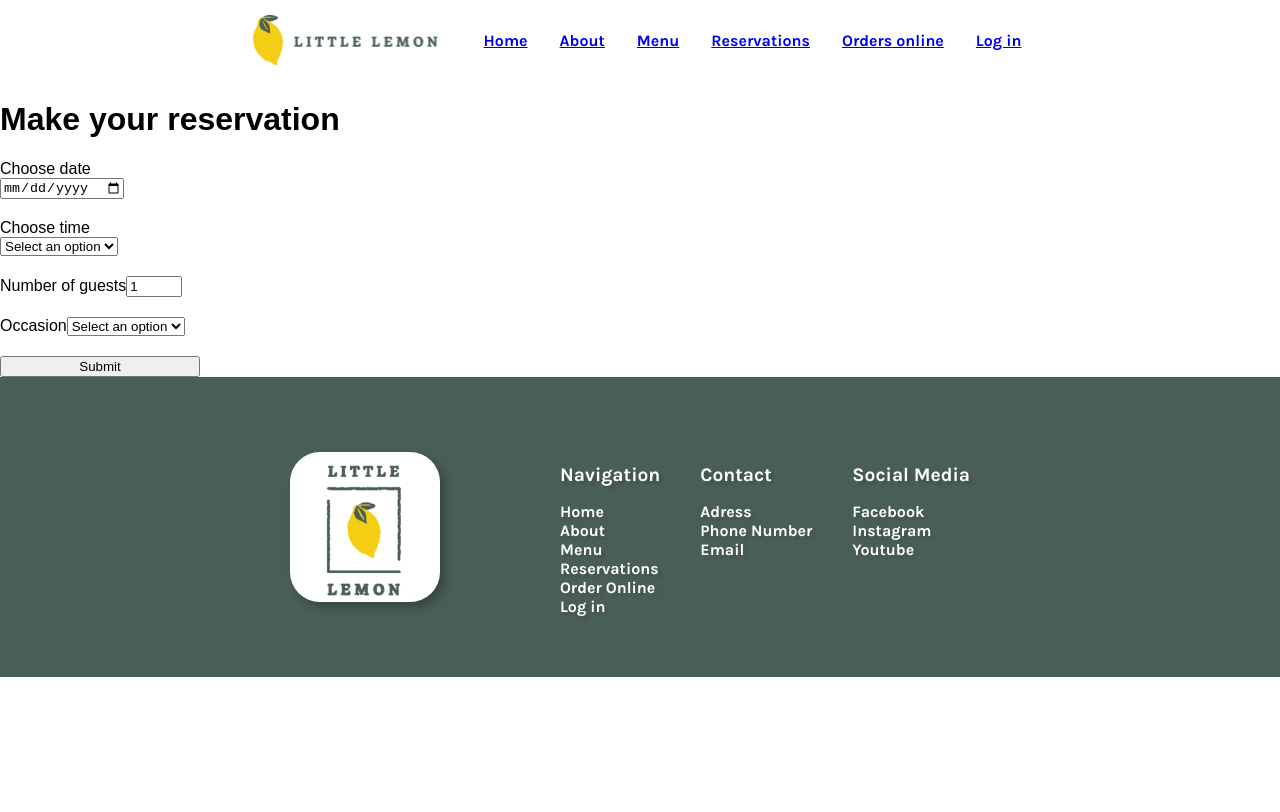
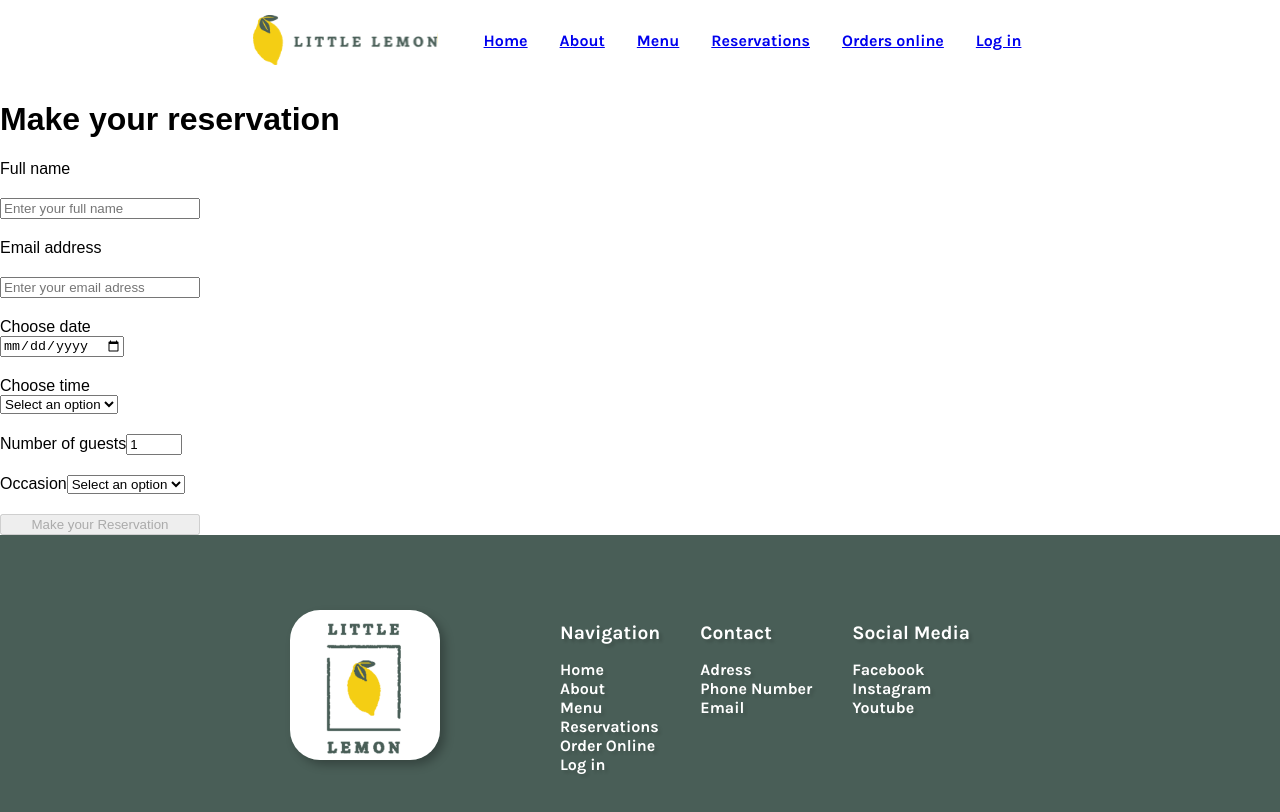
Before and after one commit to Alfonso-Gonzalez-Martinez/coursera-final-project, a React (Create React App) app in the folder capstone-project/: page /Reservations in a window 1280 px wide. Shown: the top 812 px of the page. Built offline with nearby package versions, Linux system fonts and the light colour scheme; a web font is replaced by a local one.

Commit message:
New approach, no context

```diff
--- a/capstone-project/src/App.js
+++ b/capstone-project/src/App.js
@@ -4,27 +4,69 @@ import Nav from './components/Nav.js';
 import About from './pages/About.js'
 import Home from './pages/Home.js'
 import Reservations from './pages/Reservations.js'
-import BookingConfirmation from './components/ConfirmedBooking.js'
-
-import {BrowserRouter as Router, Route, Routes} from 'react-router-dom';
-import ContextProvider from './Context.js';
+import ConfirmedBooking from './components/ConfirmedBooking.js'
+import {Route, Routes, useNavigate} from 'react-router-dom';
+import React, {useReducer} from 'react';
 
 
 function App() {
+
+  const seededRandom = function (seed) {
+    var m = 2**35 - 31;
+    var a = 185852;
+    var s = seed % m;
+    return function () {
+        return (s = s * a % m) / m;
+    };
+  }
+
+  const fetchAPI = function(date) {
+    let result = [];
+    let random = seededRandom(date.getDate());
+
+    for(let i = 17; i <= 23; i++) {
+        if(random() < 0.5) {
+            result.push(i + ':00');
+        }
+        if(random() < 0.5) {
+            result.push(i + ':30');
+        }
+    }
+    return result;
+  };
+
+  const initializeTimes = () => fetchAPI (new Date())
+  const [availableTimes, dispatch] = useReducer(updateTimes,[], initializeTimes);
+
+
+  function updateTimes (state, action) {
+    switch(action.type) {
+        case "UPDATE_TIME":
+            return fetchAPI (new Date(action.payload))
+        default:
+            return state;
+    }
+  }
+
+  const submitAPI = form => true;
+  const navigate = useNavigate();
+
+  function submitForm(form) {
+      if(submitAPI(form)) {
+          navigate("/confirmed")
+      }
+  }
+
   return (
     <>
-    <Router>
-      <ContextProvider>
         <Nav />
         <Routes>
-          <Route path="/" exact Component={Home} />
-          <Route path="/About" exact Component={About} />
-          <Route path="/Reservations" exact Component={Reservations} />
-          <Route path="/BookingConfirmation" exact Component={BookingConfirmation} />
+          <Route path="/" element={<Home />} />
+          <Route path="/About" element={<About />} />
+          <Route path="/confirmed" element={<ConfirmedBooking />} />
+          <Route path="/Reservations" element={<Reservations availableTimes={availableTimes} dispatch={dispatch} submitForm={submitForm}/>} />
         </Routes>
         <Footer />
-      </ContextProvider>
-    </Router>
     </>
   );
 }
--- a/capstone-project/src/Context.js
+++ /dev/null
@@ -1,167 +0,0 @@
-import React, {createContext, useState, useReducer, useEffect} from 'react';
-import {useNavigate} from 'react-router-dom';
-import { useFormik } from 'formik';
-import * as Yup from 'yup';
-
-export const FormContext = createContext()
-
-const initializeTimes = () => fetchAPI (new Date())
-const fetchAPI = function(date) {
-    let result = [];
-    let random = seededRandom(date.getDate());
-
-    for(let i = 17; i <= 23; i++) {
-        if(random() < 0.5) {
-            result.push(i + ':00');
-        }
-        if(random() < 0.5) {
-            result.push(i + ':30');
-        }
-    }
-    return result;
-};
-
-function updateTimes (state, action) {
-    switch(action.type) {
-        case "UPDATE_TIME":
-            return fetchAPI (new Date(action.payload))
-        default:
-            return state;
-    }
-}
-
-const seededRandom = function (seed) {
-    var m = 2**35 - 31;
-    var a = 185852;
-    var s = seed % m;
-    return function () {
-        return (s = s * a % m) / m;
-    };
-}
-
-const validationSchema = Yup.object({
-    resDate: Yup.string().required('Date is required'),
-    resTime: Yup.string().required('Reservation time is required'),
-    guests: Yup.number('The value provided must be a number').required('Number of guests is required').min(1, 'At least 1 guest').max(10, 'Maximum 10 guests'),
-    occasion: Yup.string().required('Occasion is required')
-});
-
-function ContextProvider(props){
-
-    const savedFormState = JSON.parse(localStorage.getItem('formState')) || {
-        resDate: "",
-        resTime: "",
-        guests: "1",
-        occasion: "",
-    };
-
-    const [form, setForm] = useState(savedFormState);
-    const [availableTimes, dispatch] = useReducer(updateTimes,[], initializeTimes);
-
-    useEffect(() => {
-        localStorage.setItem('formState', JSON.stringify(form));
-    }, [form]);
-
-    const navigate = useNavigate()
-    const submitAPI = form => true;
-    function submitForm(form) {
-        if(submitAPI(form)) {
-            navigate("/BookingConfirmation")
-        }
-    }
-
-    const formik = useFormik({
-        initialValues: form,
-        validationSchema,
-        validateOnChange: false, // We will handle validation manually
-        validateOnBlur: false,
-        onSubmit: submitForm
-    });
-
-    useEffect(() => {
-        formik.setValues(form);
-    }, [form]);
-
-
-    function handleDate(e){
-        const {name, value} = e.target;
-        setForm((f) => ({...f, resDate: e.target.value}));
-        dispatch({type: "UPDATE_TIME", payload: (e.target.value)})
-
-        formik.setFieldValue(name, value, false).then(() => {
-            formik.validateField(name);
-        });
-    }
-    function handleRestTime(e){
-        const {name, value} = e.target;
-        setForm((f) => ({...f, resTime: e.target.value}))
-
-
-        formik.setFieldValue(name, value, false).then(() => {
-            formik.validateField(name);
-    })
-}
-    function handleGuests(e){
-        setForm((f) => ({...f, guests: e.target.value}))
-        const {name, value} = e.target;
-
-        formik.setFieldValue(name, value, false).then(() => {
-            formik.validateField(name);
-    })
-}
-    function handleOccasion(e){
-        setForm((f) => ({...f, occasion: e.target.value}))
-        const {name, value} = e.target;
-
-        formik.setFieldValue(name, value, false).then(() => {
-            formik.validateField(name);
-    })
-}
-
-    function handleBlur(e) {
-        const { name } = e.target;
-        formik.validateField(name);
-    }
-
-    function handleSubmit(e){
-        e.preventDefault();
-        formik.validateForm().then(validationErrors => {
-            if (Object.keys(validationErrors).length === 0) {
-                submitForm(form);
-                setForm({
-                    resDate: "",
-                    resTime: "",
-                    guests: "1",
-                    occasion: "",
-                })
-                console.log(form)
-            } else {
-                formik.setErrors(validationErrors);
-            }
-        })
-
-    }
-
-    const contextValue = {
-        form,
-        setForm,
-        handleDate,
-        handleRestTime,
-        handleGuests,
-        handleOccasion,
-        handleSubmit,
-        handleBlur,
-        availableTimes,
-        errors: formik.errors,
-    }
-    return (
-        <>
-            <FormContext.Provider value={contextValue}>
-                {props.children}
-            </FormContext.Provider>
-        </>
-    )
-}
-
-export {initializeTimes, updateTimes}
-export default ContextProvider;
--- a/capstone-project/src/components/BookingForm.js
+++ b/capstone-project/src/components/BookingForm.js
@@ -1,18 +1,67 @@
-import { useContext } from "react";
-import { FormContext } from "../Context.js";
+import React, { useState } from 'react'
 
-function BookingForm(){
+function BookingForm({availableTimes, dispatch, submitForm }){
 
-    const { form,
-            handleDate,
-            handleGuests,
-            handleOccasion,
-            handleRestTime,
-            handleSubmit,
-            availableTimes,
-            errors,
-            handleBlur
-        } = useContext(FormContext)
+
+    const [form, setForm] = useState({  name: "",
+                                        email: "",
+                                        resDate: "",
+                                        resTime: "",
+                                        guests: 1,
+                                        occasion: "",
+    });
+    const [errors, setErrors] = useState({});
+
+
+    const validate = () => {
+        const newErrors = {};
+        if (!form.name || form.name.length < 3 || form.name.length > 40) {
+            newErrors.name = 'Name must be between 3 and 40 characters';
+        }
+        if (!form.email || !/\S+@\S+\.\S+/.test(form.email)) {
+            newErrors.email = 'Invalid email address';
+        }
+        if (!form.resTime) {
+            newErrors.resTime = "Reservation time is required"
+        }
+        if (!form.resDate) {
+            newErrors.resDate = 'Date is required';
+        }
+        if (form.guests < 2 || form.guests > 10) {
+            newErrors.guests = 'Guests must be between 2 and 10';
+        }
+        if (!form.occasion) {
+            newErrors.occasion = "Occasion is required"
+        }
+        setErrors(newErrors);
+        return Object.keys(newErrors).length === 0;
+      };
+
+      const handleSubmit = (e) => {
+        e.preventDefault();
+        if(validate()) {
+            console.log(form);
+            submitForm (form);
+        }}
+
+    function handleDate(e){
+        setForm((f) => ({...f, resDate: e.target.value}));
+        dispatch({type: "UPDATE_TIME", payload: e.target.value})}
+
+    function handleName(e){
+        setForm((f) => ({...f, name: e.target.value}))};
+
+    function handleEmail(e){
+        setForm((f) => ({...f, email: e.target.value}))};
+
+    function handleTime(e){
+        setForm((f) => ({...f, resTime: e.target.value}))};
+
+    function handleGuests(e){
+        setForm((f) => ({...f, guests: Number(e.target.value)}))};
+
+    function handleOccasion(e){
+        setForm((f) => ({...f, occasion: e.target.value}))};
 
     return(
         <>
@@ -20,6 +69,32 @@ function BookingForm(){
         <form
             style={{display: "grid", maxWidth: "200px", gap: "20px"}}
             onSubmit={handleSubmit}>
+
+            <label htmlFor="name">Full name</label>
+            <input
+                type="text"
+                placeholder="Enter your full name"
+                minLength="3"
+                maxLength="40"
+                id="name"
+                required
+                value={form.name}
+                onBlur={validate}
+                onChange={(e) => handleName(e)}/>
+            {errors.name && <span className="error">{errors.name}</span>}
+
+            <label htmlFor="email">Email address</label>
+            <input
+                type="email"
+                placeholder="Enter your email adress"
+                id="email"
+                required
+                value={form.email}
+                onChange={(e) => handleEmail(e)}
+                onBlur={validate}
+                />
+            {errors.email && <span className="error">{errors.email}</span>}
+
             <div>
                 <label htmlFor="resDate">Choose date</label>
                 <input
@@ -28,8 +103,9 @@ function BookingForm(){
                     name="resDate"
                     value={form.resDate}
                     onChange={(e) => handleDate(e)}
-                    onBlur={handleBlur} />
-                {errors.resDate && <div className="error">{errors.resDate}</div>}
+                    onBlur={validate}
+                    required/>
+                {errors.resDate && <span className="error">{errors.resDate}</span>}
             </div>
             <div>
                 <label htmlFor="resTime">Choose time</label>
@@ -37,14 +113,15 @@ function BookingForm(){
                     id="resTime"
                     name="resTime"
                     value={form.resTime}
-                    onChange={(e) => handleRestTime(e)}
-                    onBlur={handleBlur}>
+                    onChange={(e) => handleTime(e)}
+                    onBlur={validate}
+                    required>
                         <option value="" disabled>Select an option</option>
                         {availableTimes.map((element, index) => (
                             <option key={index}>{availableTimes[index]}</option>
                         ))}
                 </select>
-                {errors.resTime && <div className="error">{errors.resTime}</div>}
+                {errors.resTime && <span className="error">{errors.resTime}</span>}
             </div>
 
             <div>
@@ -52,13 +129,14 @@ function BookingForm(){
                 <input type="number"
                         placeholder="1"
                         value={form.guests}
-                        min="1"
+                        min="2"
                         max="10"
                         id="guests"
                         name="guests"
                         onChange={(e) => handleGuests(e)}
-                        onBlur={handleBlur}/>
-                {errors.guests && <div className="error">{errors.guests}</div>}
+                        onBlur={validate}
+                        required/>
+                {errors.guests && <span className="error">{errors.guests}</span>}
             </div>
 
             <div>
@@ -68,15 +146,23 @@ function BookingForm(){
                     name="occasion"
                     value={form.occasion}
                     onChange={(e) => handleOccasion(e)}
-                    onBlur={handleBlur}>
+                    onBlur={validate}
+                    >
                         <option value="" disabled>Select an option</option>
                         <option>Birthday</option>
                         <option>Anniversary</option>
                 </select>
-                {errors.occasion && <div className="error">{errors.occasion}</div>}
+                {errors.occasion && <span className="error">{errors.occasion}</span>}
             </div>
 
-            <input type="submit"/>
+            <button type="submit"   disabled={
+                                    form.resDate==='' ||
+                                    form.name==='' ||
+                                    form.email===''
+                                    || errors.name
+                                    || errors.date
+                                    || errors.guests
+                                    || errors.email}>Make your Reservation</button>
         </form>
         </>
     )
--- a/capstone-project/src/components/ConfirmedBooking.js
+++ b/capstone-project/src/components/ConfirmedBooking.js
@@ -1,3 +1,5 @@
+import React from 'react'
+
 
 function ConfirmedBooking(){
     return(
--- a/capstone-project/src/index.js
+++ b/capstone-project/src/index.js
@@ -3,11 +3,13 @@ import ReactDOM from 'react-dom/client';
 import './index.css';
 import App from './App';
 import reportWebVitals from './reportWebVitals';
-
+import { BrowserRouter as Router } from 'react-router-dom';
 const root = ReactDOM.createRoot(document.getElementById('root'));
 root.render(
   <React.StrictMode>
+    <Router>
     <App />
+    </Router>
   </React.StrictMode>
 );
 
--- a/capstone-project/src/pages/Reservations.js
+++ b/capstone-project/src/pages/Reservations.js
@@ -1,9 +1,9 @@
 import BookingForm from "../components/BookingForm.js";
 
-function Reservations(){
+function Reservations({availableTimes, dispatch, submitForm }){
     return(
     <>
-        <BookingForm />
+        <BookingForm availableTimes={availableTimes} dispatch={dispatch} submitForm={submitForm}/>
     </>
     )
 }
```
Also changed, not shown: 1 other file (tests, documents, lock files or other folders).
